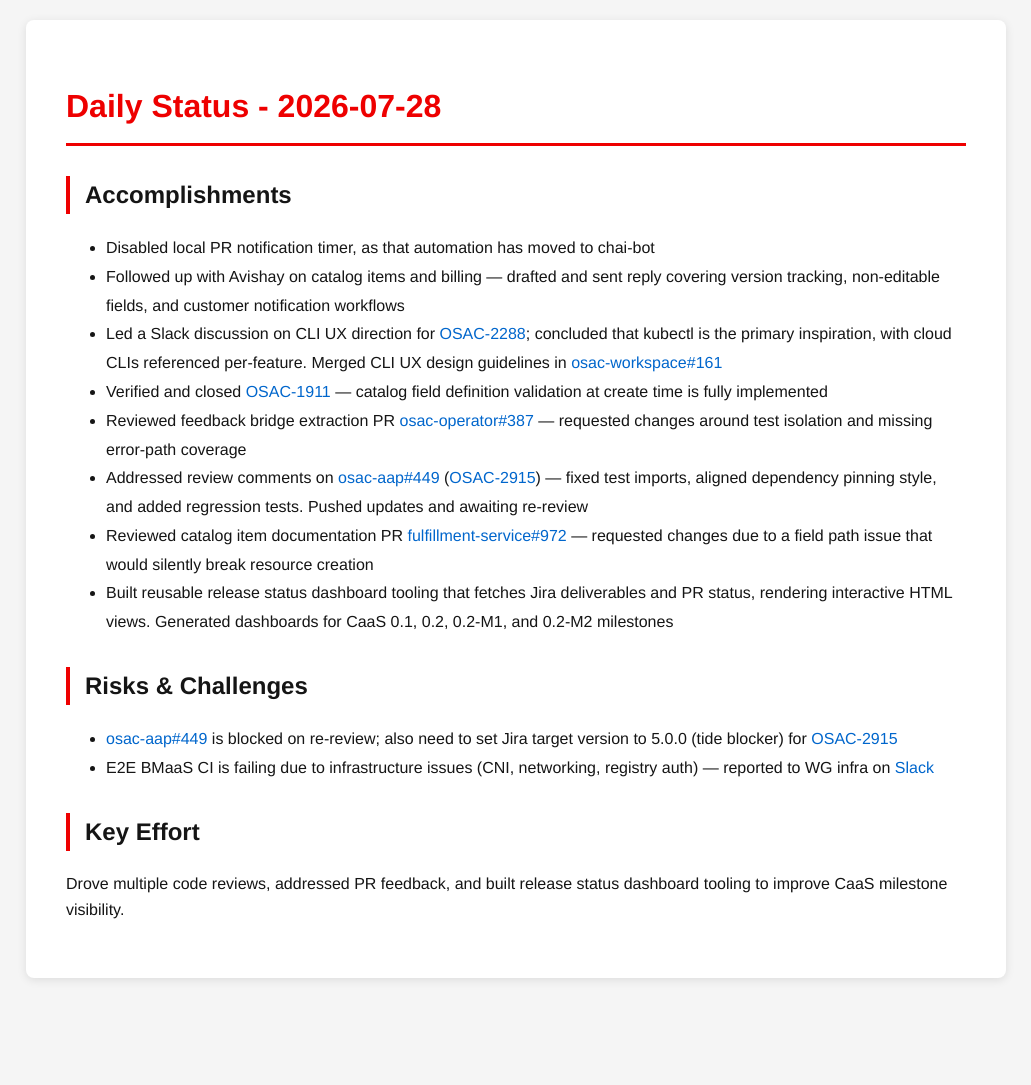
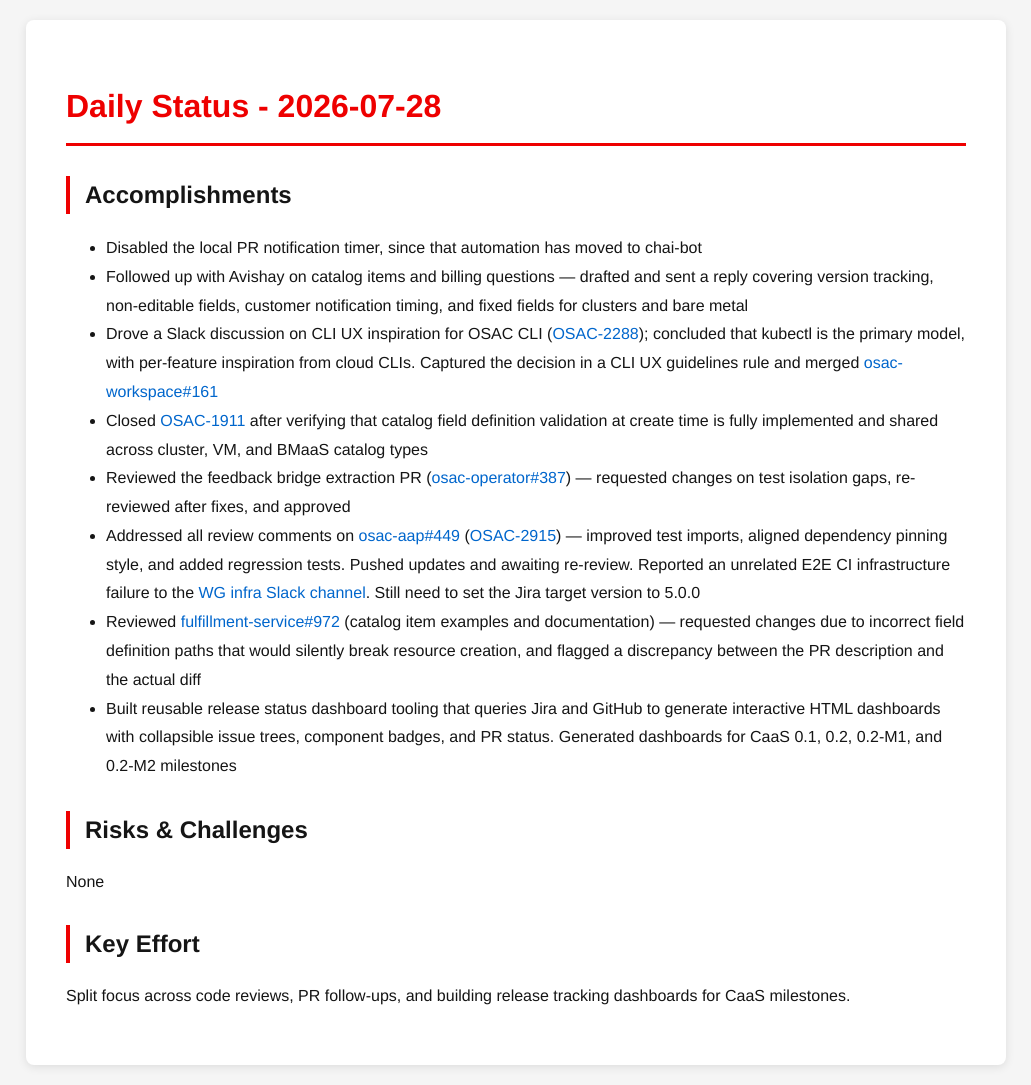
Before and after one commit to tzvatot/daily-status, a Jekyll site: the page built from 2026-07-28.md, in a window 1280 px wide. Shown: the whole page, without its empty margins (124-1155 px from the left). Built offline with Jekyll 4.4.1, drawn with Linux system fonts in a browser that asks for light colours; before the commit the page ends 998 px from its top, so only the background shows below that.

Commit message:
Daily status update - 2026-07-28

```diff
--- a/2026-07-28.md
+++ b/2026-07-28.md
@@ -7,18 +7,17 @@
 # Daily Status - 2026-07-28
 
 ## Accomplishments
-- Disabled local PR notification timer, as that automation has moved to chai-bot
-- Followed up with Avishay on catalog items and billing — drafted and sent reply covering version tracking, non-editable fields, and customer notification workflows
-- Led a Slack discussion on CLI UX direction for [OSAC-2288](https://redhat.atlassian.net/browse/OSAC-2288); concluded that kubectl is the primary inspiration, with cloud CLIs referenced per-feature. Merged CLI UX design guidelines in [osac-workspace#161](https://github.com/osac-project/osac-workspace/pull/161)
-- Verified and closed [OSAC-1911](https://redhat.atlassian.net/browse/OSAC-1911) — catalog field definition validation at create time is fully implemented
-- Reviewed feedback bridge extraction PR [osac-operator#387](https://github.com/osac-project/osac-operator/pull/387) — requested changes around test isolation and missing error-path coverage
-- Addressed review comments on [osac-aap#449](https://github.com/osac-project/osac-aap/pull/449) ([OSAC-2915](https://redhat.atlassian.net/browse/OSAC-2915)) — fixed test imports, aligned dependency pinning style, and added regression tests. Pushed updates and awaiting re-review
-- Reviewed catalog item documentation PR [fulfillment-service#972](https://github.com/osac-project/fulfillment-service/pull/972) — requested changes due to a field path issue that would silently break resource creation
-- Built reusable release status dashboard tooling that fetches Jira deliverables and PR status, rendering interactive HTML views. Generated dashboards for CaaS 0.1, 0.2, 0.2-M1, and 0.2-M2 milestones
+- Disabled the local PR notification timer, since that automation has moved to chai-bot
+- Followed up with Avishay on catalog items and billing questions — drafted and sent a reply covering version tracking, non-editable fields, customer notification timing, and fixed fields for clusters and bare metal
+- Drove a Slack discussion on CLI UX inspiration for OSAC CLI ([OSAC-2288](https://redhat.atlassian.net/browse/OSAC-2288)); concluded that kubectl is the primary model, with per-feature inspiration from cloud CLIs. Captured the decision in a CLI UX guidelines rule and merged [osac-workspace#161](https://github.com/osac-project/osac-workspace/pull/161)
+- Closed [OSAC-1911](https://redhat.atlassian.net/browse/OSAC-1911) after verifying that catalog field definition validation at create time is fully implemented and shared across cluster, VM, and BMaaS catalog types
+- Reviewed the feedback bridge extraction PR ([osac-operator#387](https://github.com/osac-project/osac-operator/pull/387)) — requested changes on test isolation gaps, re-reviewed after fixes, and approved
+- Addressed all review comments on [osac-aap#449](https://github.com/osac-project/osac-aap/pull/449) ([OSAC-2915](https://redhat.atlassian.net/browse/OSAC-2915)) — improved test imports, aligned dependency pinning style, and added regression tests. Pushed updates and awaiting re-review. Reported an unrelated E2E CI infrastructure failure to the [WG infra Slack channel](https://redhat-internal.slack.com/archives/C0B8KR3HK16/p1785243429382689). Still need to set the Jira target version to 5.0.0
+- Reviewed [fulfillment-service#972](https://github.com/osac-project/fulfillment-service/pull/972) (catalog item examples and documentation) — requested changes due to incorrect field definition paths that would silently break resource creation, and flagged a discrepancy between the PR description and the actual diff
+- Built reusable release status dashboard tooling that queries Jira and GitHub to generate interactive HTML dashboards with collapsible issue trees, component badges, and PR status. Generated dashboards for CaaS 0.1, 0.2, 0.2-M1, and 0.2-M2 milestones
 
 ## Risks & Challenges
-- [osac-aap#449](https://github.com/osac-project/osac-aap/pull/449) is blocked on re-review; also need to set Jira target version to 5.0.0 (tide blocker) for [OSAC-2915](https://redhat.atlassian.net/browse/OSAC-2915)
-- E2E BMaaS CI is failing due to infrastructure issues (CNI, networking, registry auth) — reported to WG infra on [Slack](https://redhat-internal.slack.com/archives/C0B8KR3HK16/p1785243429382689)
+None
 
 ## Key Effort
-Drove multiple code reviews, addressed PR feedback, and built release status dashboard tooling to improve CaaS milestone visibility.
+Split focus across code reviews, PR follow-ups, and building release tracking dashboards for CaaS milestones.
```
